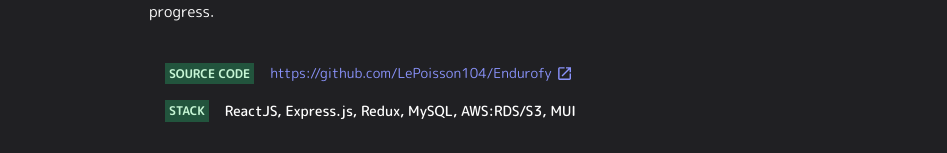
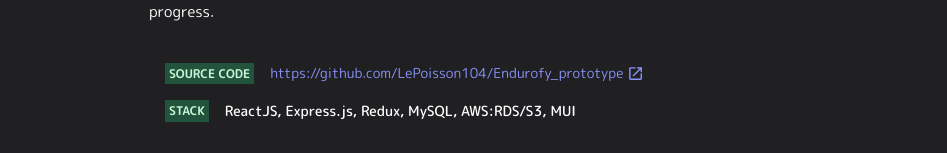
Before and after one commit to LePoisson104/lepoisson-homepage, a Next.js app: page /portfolio/endurofy in a window 1280 px wide. Shown: the part 192-345 px from the top of the page, without its empty margins (166-1113 px from the left). Built offline with nearby package versions, Linux system fonts and the light colour scheme.

Commit message:
change endurofy github link

```diff
--- a/app/portfolio/endurofy/page.jsx
+++ b/app/portfolio/endurofy/page.jsx
@@ -49,7 +49,7 @@
               <ListItem>
                 <ProjectDescription title={"SOURCE CODE"}>
                   <CustomLink
-                    href={"https://github.com/LePoisson104/Endurofy"}
+                    href={"https://github.com/LePoisson104/Endurofy_prototype"}
                   />
                 </ProjectDescription>
               </ListItem>
--- a/app/resume/page.jsx
+++ b/app/resume/page.jsx
@@ -298,7 +298,7 @@
                   { label: "Demo", url: "/portfolio/endurofy" },
                   {
                     label: "Source Code",
-                    url: "https://github.com/LePoisson104/Endurofy",
+                    url: "https://github.com/LePoisson104/Endurofy_prototype",
                   },
                 ]}
                 technologies={["React", "Express.js", "Material UI", "MySQL"]}
```
Also changed, not shown: public/images/endurofy/Add Food.png (added).
